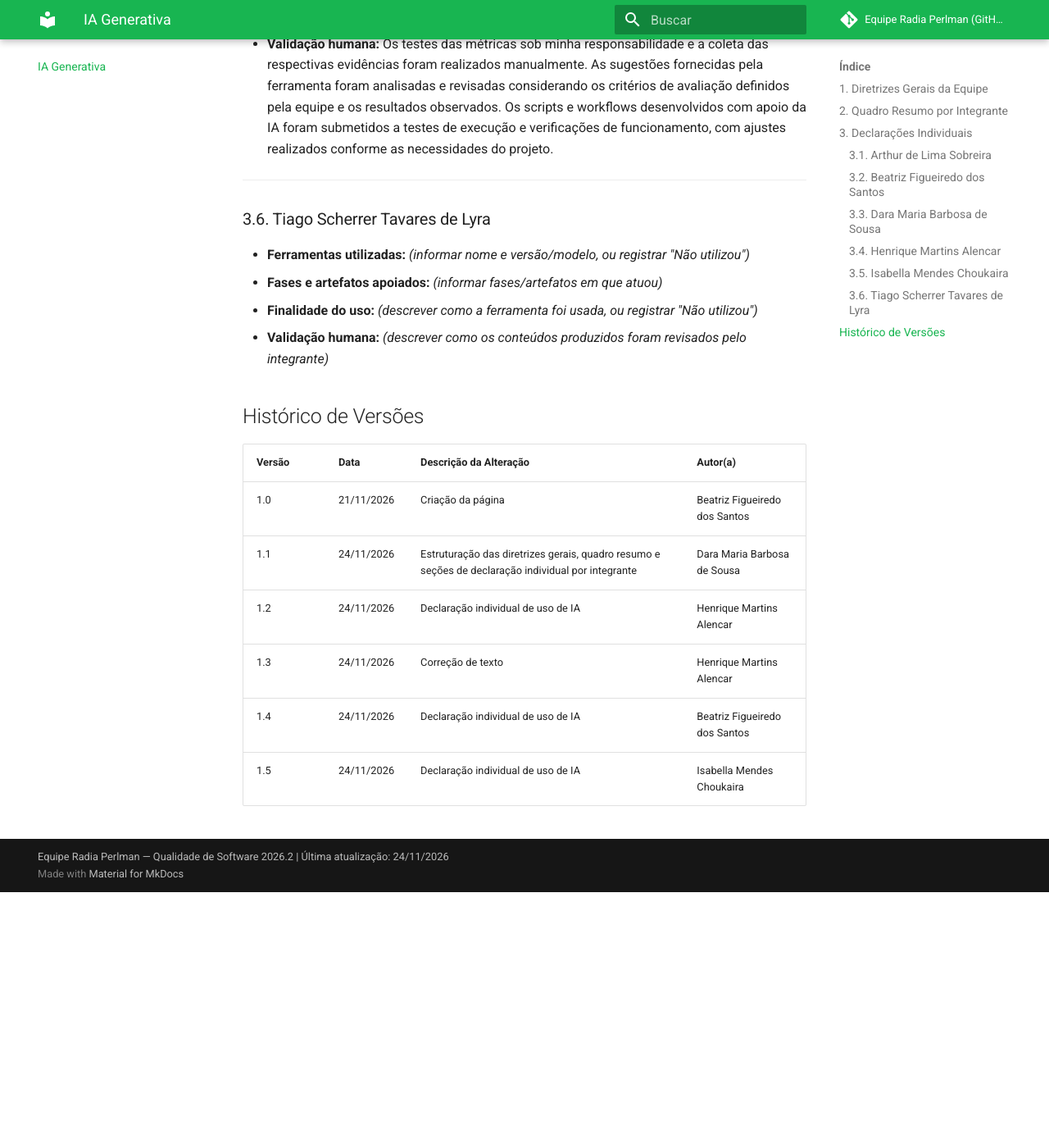
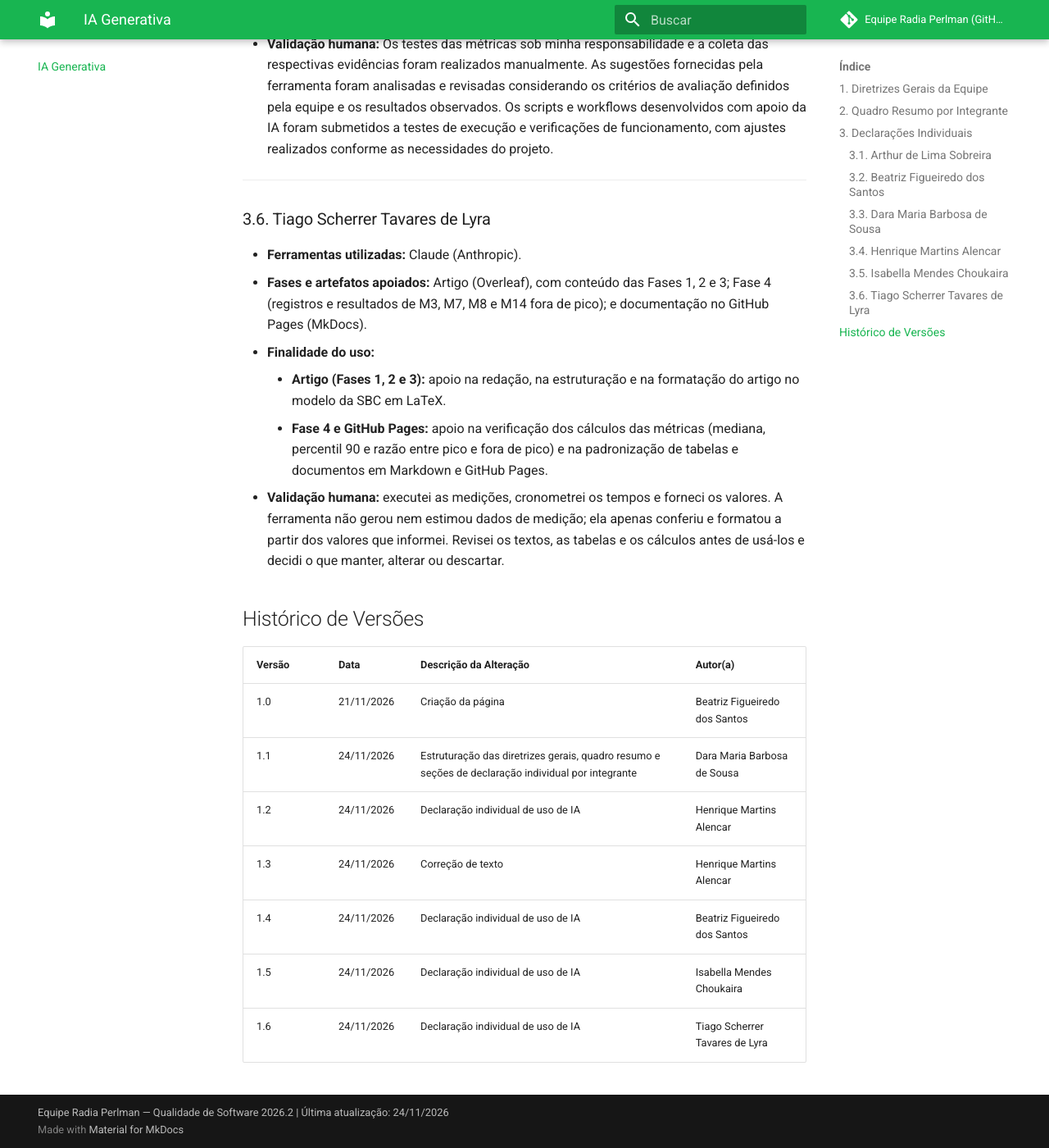
Before and after one commit to FCTE-Qualidade-de-Software-1/2026-2_T02_RADIA_PERLMAN, an MkDocs documentation site: the page built from docs/ia-generativa.md, in a window 1280 px wide and 1400 px high, scrolled down 4173 px. Shown: the whole window at 82% size. Built offline with MkDocs 1.6.1 and Material for MkDocs 9.7.7, drawn with Linux system fonts in a browser that asks for light colours; comment, search, counter and statistics services are not loaded; before the commit the page ends 5261 px from its top, so only the background shows below that; some of the changed text lies outside the part shown.

Commit message:
docs: adiciona declaração individual de uso de IA (Tiago)

```diff
--- a/docs/ia-generativa.md
+++ b/docs/ia-generativa.md
@@ -19,7 +19,7 @@ O uso de ferramentas de IA generativa neste projeto seguiu princípios de integr
 | **Dara Maria Barbosa de Sousa** | Google Gemini | Revisão textual, padronização Markdown/Mermaid, verificação de consistência entre fases e apoio na consolidação de relatórios e Git | Fases 1, 2, 3, 4 e MkDocs |
 | **Henrique Martins Alencar** | Google Gemini | Revisão textual, padronização, organização, apoio no LaTeX e apoio no registro de resultados. | Fases 2, 4 e Artigo |
 | **Isabella Mendes Choukaira**| ChatGPT (OpenAI) | Revisão textual, padronização e estruturação de documentos, apoio no desenvolvimento e na revisão dos scripts de automação PSM/CID, organização dos registros de coleta e consolidação dos resultados das métricas | Fases 2 e 4, Gestão do Projeto, PSM/CID e MkDocs |
-| **Tiago Scherrer Tavares de Lyra** | *A preencher* | *A preencher* | *A preencher* |
+| **Tiago Scherrer Tavares de Lyra** | Claude (Anthropic) | Apoio na redação, estruturação e formatação do artigo (Fases 1, 2 e 3) e, na Fase 4, na verificação de cálculos e na padronização de tabelas e documentos em Markdown | Artigo (Fases 1, 2 e 3), Fase 4 e GitHub Pages |
 
 ## 3. Declarações Individuais
 
@@ -77,10 +77,12 @@ O uso de ferramentas de IA generativa neste projeto seguiu princípios de integr
 
 ### 3.6. Tiago Scherrer Tavares de Lyra
 
-* **Ferramentas utilizadas:** *(informar nome e versão/modelo, ou registrar "Não utilizou")*
-* **Fases e artefatos apoiados:** *(informar fases/artefatos em que atuou)*
-* **Finalidade do uso:** *(descrever como a ferramenta foi usada, ou registrar "Não utilizou")*
-* **Validação humana:** *(descrever como os conteúdos produzidos foram revisados pelo integrante)*
+* **Ferramentas utilizadas:** Claude (Anthropic).
+* **Fases e artefatos apoiados:** Artigo (Overleaf), com conteúdo das Fases 1, 2 e 3; Fase 4 (registros e resultados de M3, M7, M8 e M14 fora de pico); e documentação no GitHub Pages (MkDocs).
+* **Finalidade do uso:**
+    * **Artigo (Fases 1, 2 e 3):** apoio na redação, na estruturação e na formatação do artigo no modelo da SBC em LaTeX.
+    * **Fase 4 e GitHub Pages:** apoio na verificação dos cálculos das métricas (mediana, percentil 90 e razão entre pico e fora de pico) e na padronização de tabelas e documentos em Markdown e GitHub Pages.
+* **Validação humana:** executei as medições, cronometrei os tempos e forneci os valores. A ferramenta não gerou nem estimou dados de medição; ela apenas conferiu e formatou a partir dos valores que informei. Revisei os textos, as tabelas e os cálculos antes de usá-los e decidi o que manter, alterar ou descartar.
 
 ## Histórico de Versões
 
@@ -92,3 +94,4 @@ O uso de ferramentas de IA generativa neste projeto seguiu princípios de integr
 | 1.3 | 24/11/2026 | Correção de texto | Henrique Martins Alencar |
 | 1.4 | 24/11/2026 | Declaração individual de uso de IA | Beatriz Figueiredo dos Santos |
 | 1.5 | 24/11/2026 | Declaração individual de uso de IA | Isabella Mendes Choukaira |
+| 1.6 | 24/11/2026 | Declaração individual de uso de IA | Tiago Scherrer Tavares de Lyra |
```
